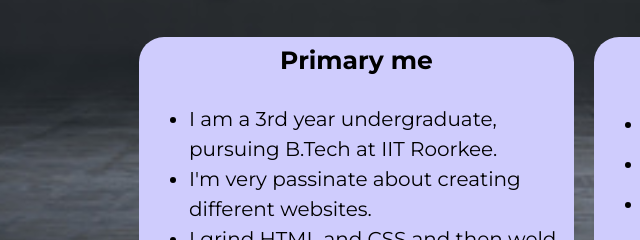
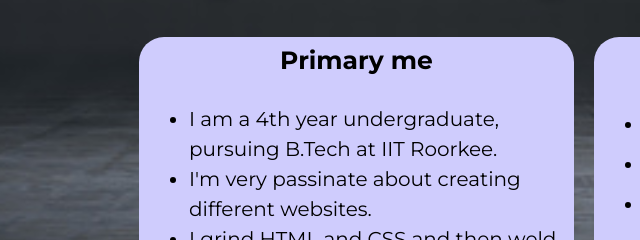
Before and after one commit to tokurikata/Portfolio, a plain HTML site: page index.html in a window 1280 px wide. Shown: the part 1250-1490 px from the top of the page, 191-831 px from the left. Drawn offline with Linux system fonts and the light colour scheme.

Commit message:
Update index.html

```diff
--- a/index.html
+++ b/index.html
@@ -95,7 +95,7 @@
                         <div class="primary-me">
                             <div class="column-title">Primary me</div>
                             <ul>
-                                <li>I am a 3rd year undergraduate, pursuing B.Tech at IIT Roorkee.</li>
+                                <li>I am a 4th year undergraduate, pursuing B.Tech at IIT Roorkee.</li>
                                 <li>I'm very passinate about creating different websites.</li>
                                 <li>I grind HTML and CSS and then weld them with Javascript into beautiful as well as efficient websites.</li>
                             </ul>
```
